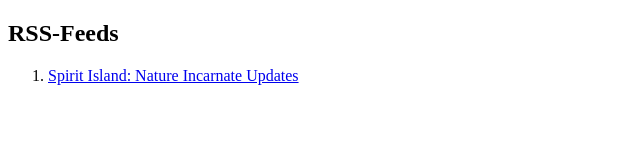
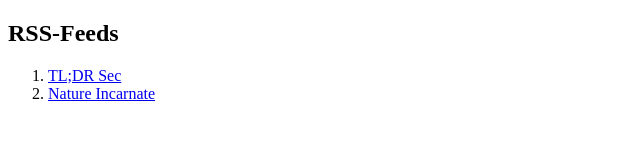
Before and after one commit to Gellardo/rss-generator, a plain HTML site: page index.html in a window 1280 px wide. Shown: the whole page, without its empty margins (0-640 px from the left). Drawn offline with Linux system fonts and the light colour scheme.

Commit message:
Deploying to gh-pages from @ Gellardo/rss-generator@3eb1f9b1a8d3e6aa1a05113bd57f951c23d989dd 🚀

```diff
--- a/index.html
+++ b/index.html
@@ -18,9 +18,8 @@
 <body>
   <h2>RSS-Feeds</h2>
   <ol>
-    <li>
-      <a href='/nature-incarnate.rss'>Spirit Island: Nature Incarnate Updates</a>
-    </li>
+    <li><a href="./tldr.rss">TL;DR Sec</a></li>
+    <li><a href="./nature-incarnate.rss">Nature Incarnate</a></li>
   </ol>
 </body>
 </html>
```
Also changed, not shown: 1 other file.
